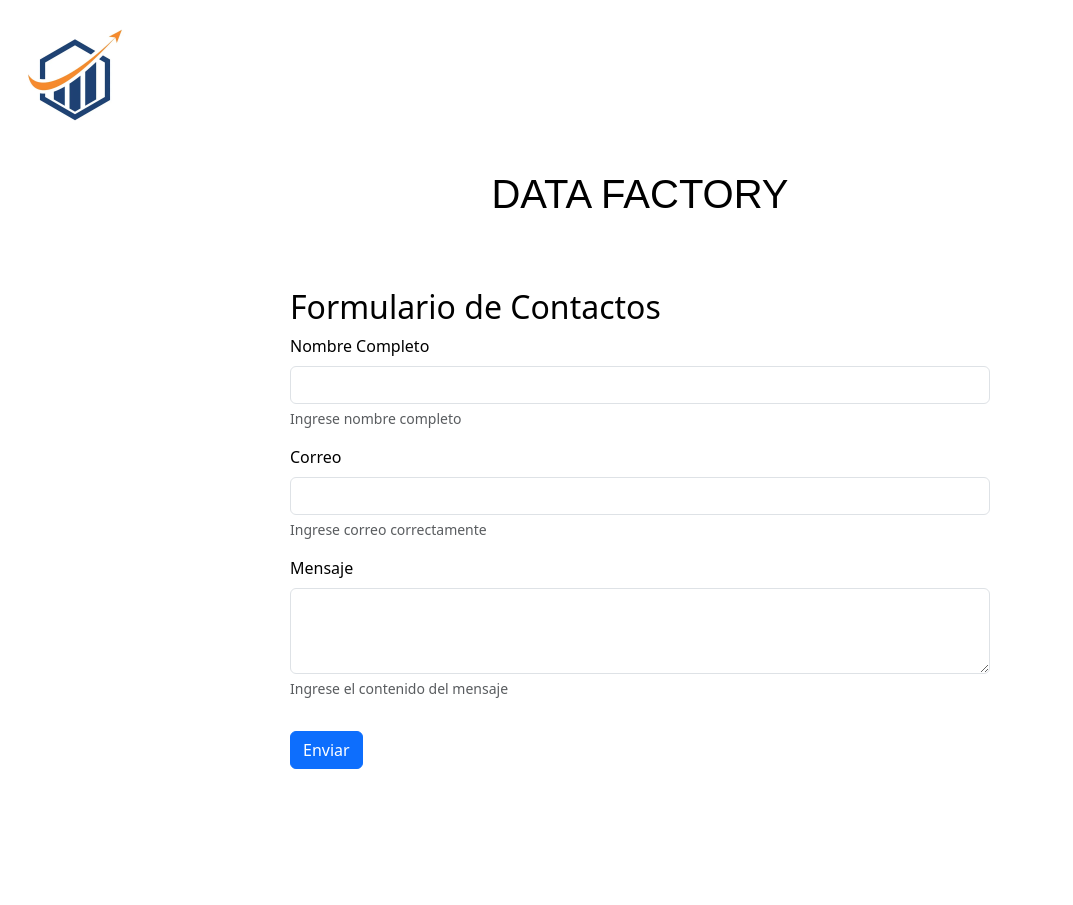
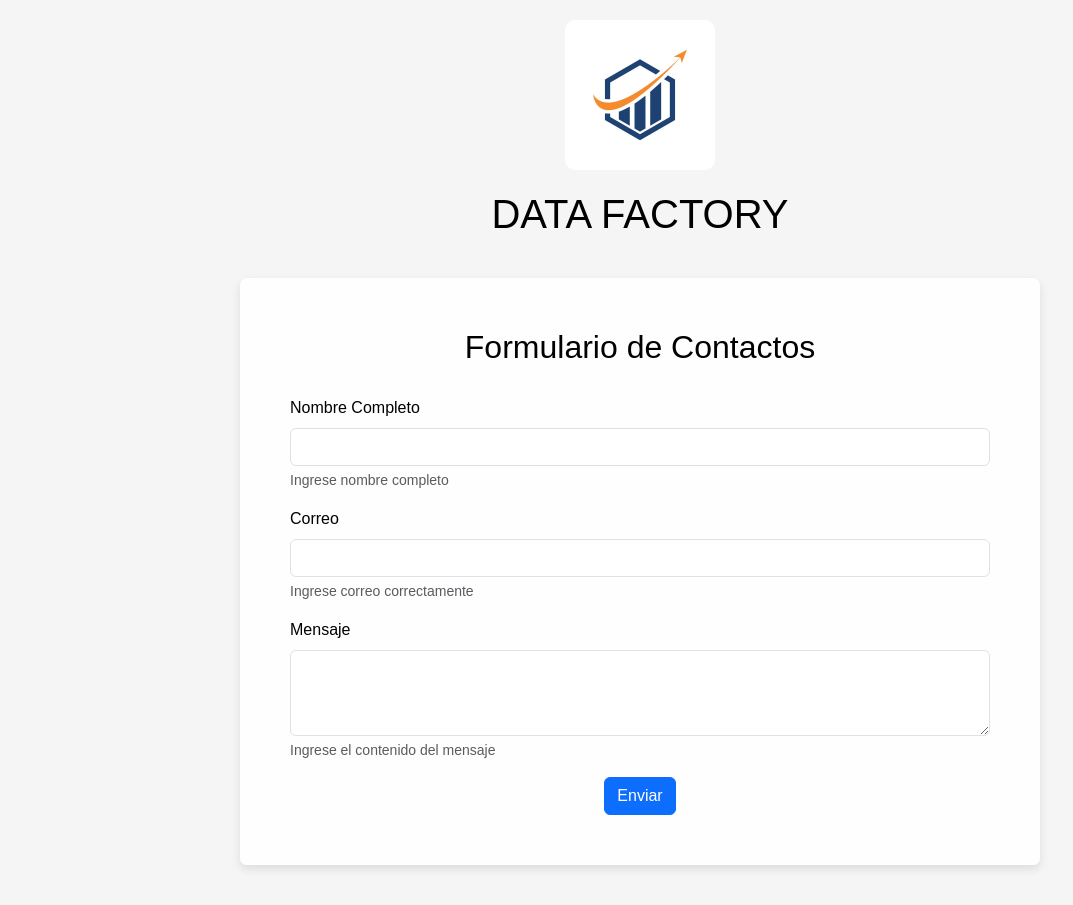
Before and after one commit to FelixO123/my-app, a Next.js app: page /contacto in a window 1280 px wide. Shown: the whole page, without its empty margins (0-1073 px from the left). Before the commit the page ends 819 px from the top, so only its background shows below. Built offline with nearby package versions, Linux system fonts and the light colour scheme.

Commit message:
contacto listo

```diff
--- a/app/contacto/page.tsx
+++ b/app/contacto/page.tsx
@@ -72,7 +72,8 @@ export default function Contacto() {
 
   return (
     <main>
-      {/* Logo */}
+      {/* Logo centrado */}
+      <div className="logo-container">
         <Image
           src="/images/contacto/logo_empresa.jpg"
           width={150}
@@ -80,21 +81,12 @@ export default function Contacto() {
           alt="Logo"
           className="logo_empresa"
         />
+      </div>
+
       <h1 className="encabezado1">DATA FACTORY</h1>
 
       {/* Formulario */}
-      <section
-        className="section_registro_usuario mt-1"
-        style={{
-          backgroundColor: "#ffffffea",
-          maxWidth: "800px",
-          padding: "50px",
-          borderRadius: "7px",
-          width: "80%",
-          margin: "40px auto 40px auto",
-          color: "#000",
-        }}
-      >
+      <section className="section_registro_usuario">
         <h2 className="h2_registro_usuario">Formulario de Contactos</h2>
 
         <form className="form_contacto" onSubmit={handleSubmit}>
--- a/styles/contacto.css
+++ b/styles/contacto.css
@@ -1,16 +1,57 @@
-body{
+/* Reset y estilo general */
+body {
     margin: 0;
     padding: 0;
-    background-size: cover;
-    background-position: center;
-    background-repeat: no-repeat;
-    height: 100vh;
+    font-family: 'Arial', sans-serif;
+    background-color: #f5f5f5;
 }
 
-.encabezado1{
+/* Encabezado */
+.encabezado1 {
     text-align: center;
-    font-family: 'Arial', sans-serif;
-    color: #000000;
+    color: #000;
+    margin-top: 10px;
+    margin-bottom: 20px;
+}
+
+/* Logo centrado */
+.logo-container {
+    display: flex;
+    justify-content: center;
     margin-top: 20px;
     margin-bottom: 20px;
 }
+
+.logo_empresa {
+    display: block;
+    border-radius: 10px;
+}
+
+/* Sección del formulario */
+.section_registro_usuario {
+    background-color: #ffffffea;
+    max-width: 800px;
+    padding: 50px;
+    border-radius: 7px;
+    width: 80%;
+    margin: 40px auto;
+    color: #000;
+    box-shadow: 0px 4px 10px rgba(0,0,0,0.1);
+}
+
+/* Título del formulario */
+.h2_registro_usuario {
+    text-align: center;
+    margin-bottom: 30px;
+}
+
+/* Inputs y textarea */
+.form_contacto .form-control {
+    width: 100%;
+}
+
+/* Botón enviar */
+.form_contacto .btn {
+    display: block;
+    margin: 20px auto 0 auto;
+}
```
Lines whose indentation alone changed are shown as unchanged.
